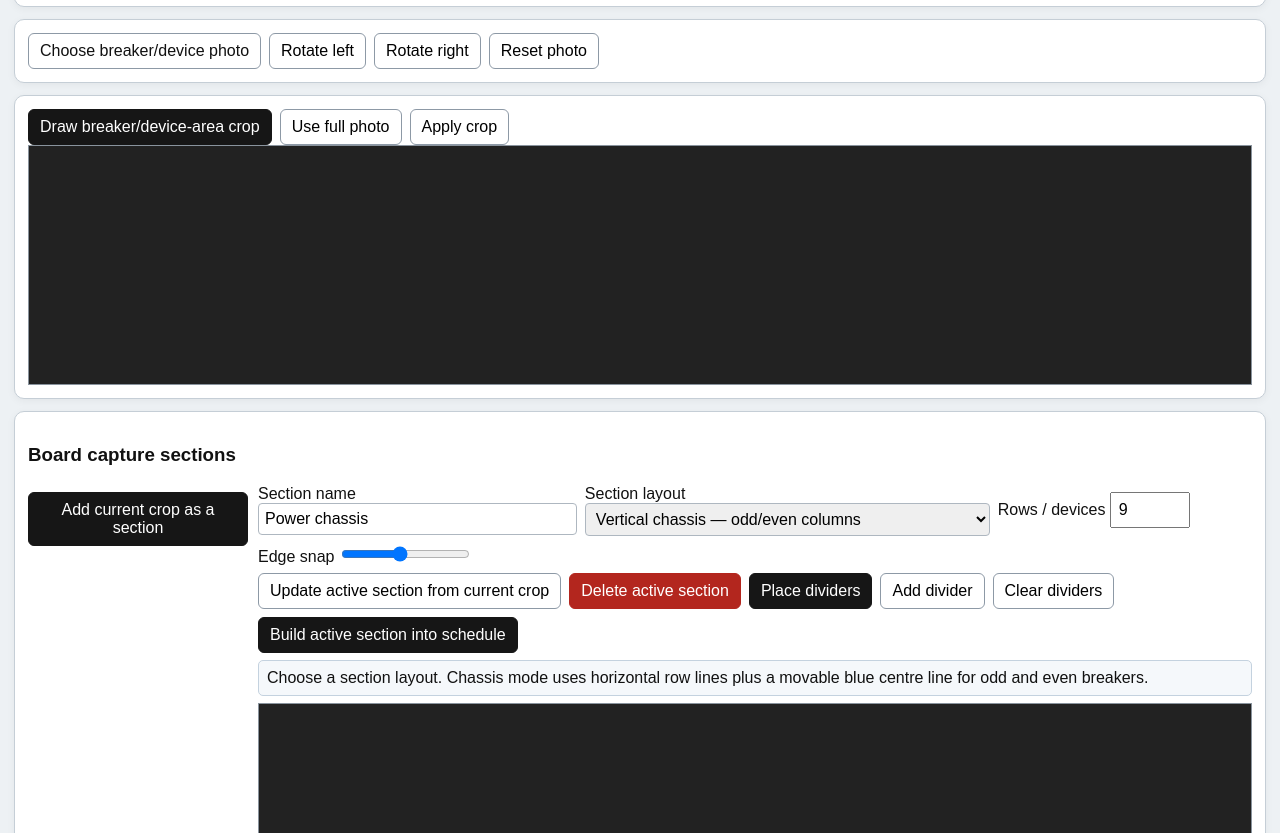
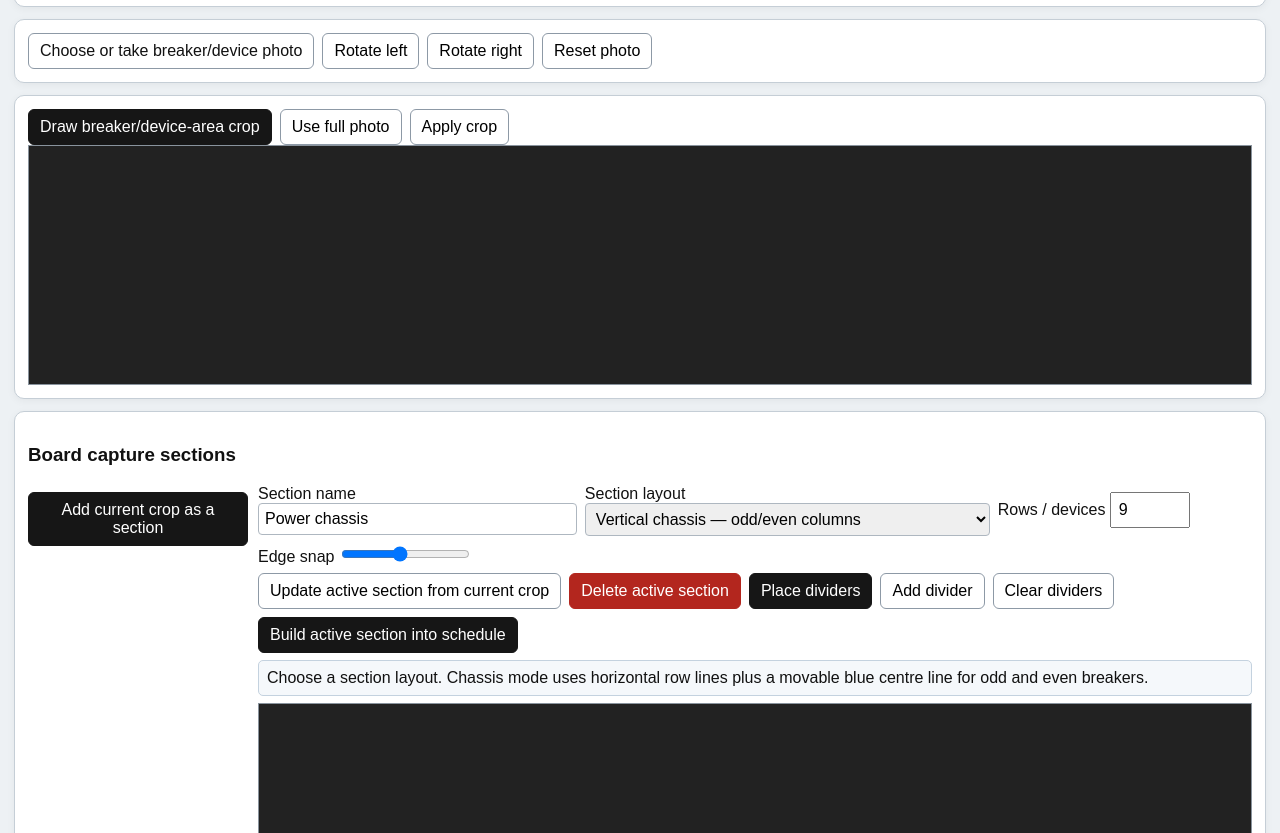
Before and after one commit to Jifinitely/switchboard-documentation-builder, a plain HTML site: page index.html in a window 1280 px wide. Shown: the part 870-1703 px from the top of the page. Drawn offline with Linux system fonts and the light colour scheme.

Commit message:
Add files via upload

```diff
--- a/index.html
+++ b/index.html
@@ -280,7 +280,7 @@ canvas{display:block;max-width:none}
 
 <section class="panel no-print">
  <div class="controls">
-  <label class="button">Choose breaker/device photo<input id="fileInput" type="file" accept="image/*" capture="environment" hidden></label>
+  <label class="button">Choose or take breaker/device photo<input id="fileInput" type="file" accept="image/*" hidden></label>
   <button id="rotateL">Rotate left</button><button id="rotateR">Rotate right</button><button id="resetImage">Reset photo</button>
  </div>
 </section>
```
